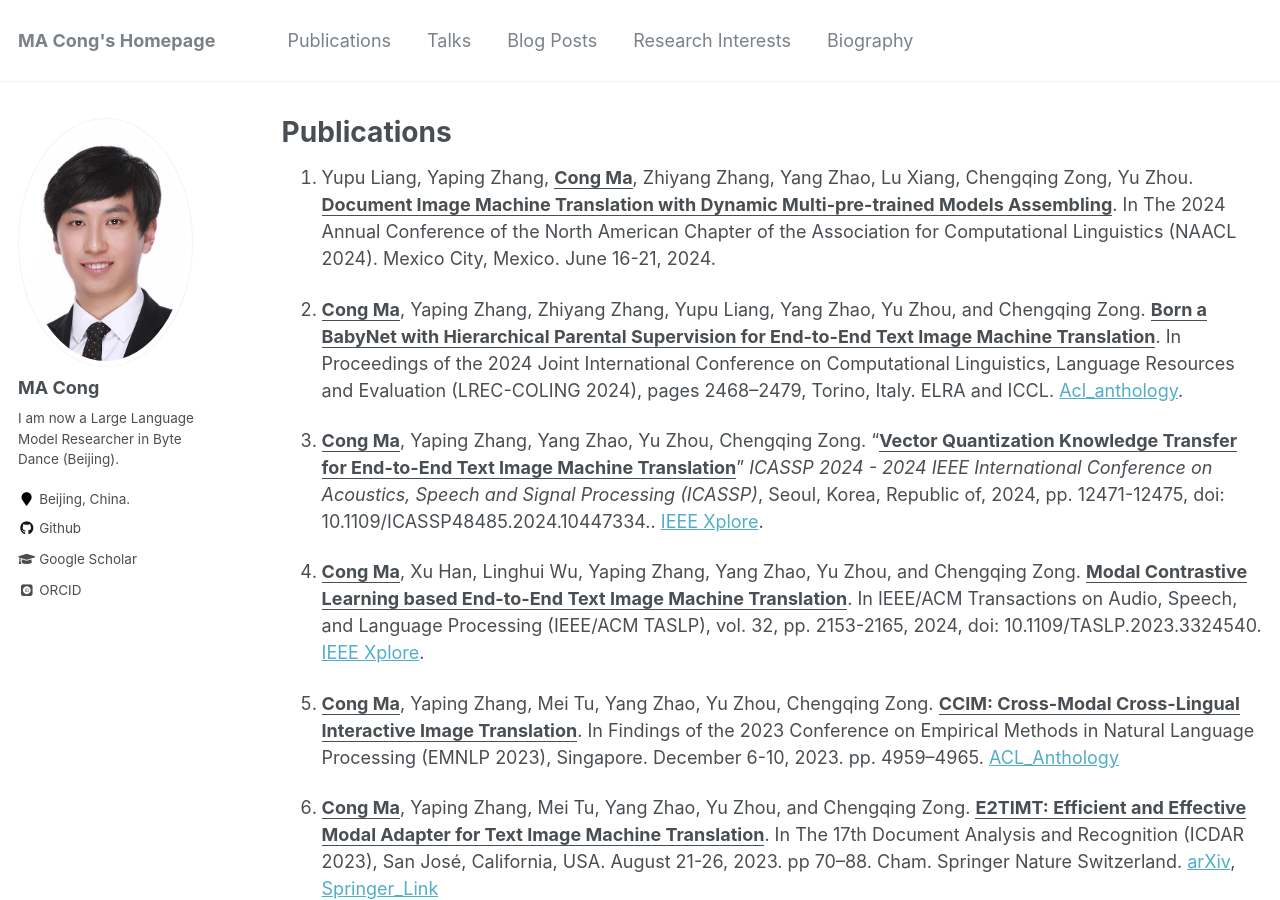
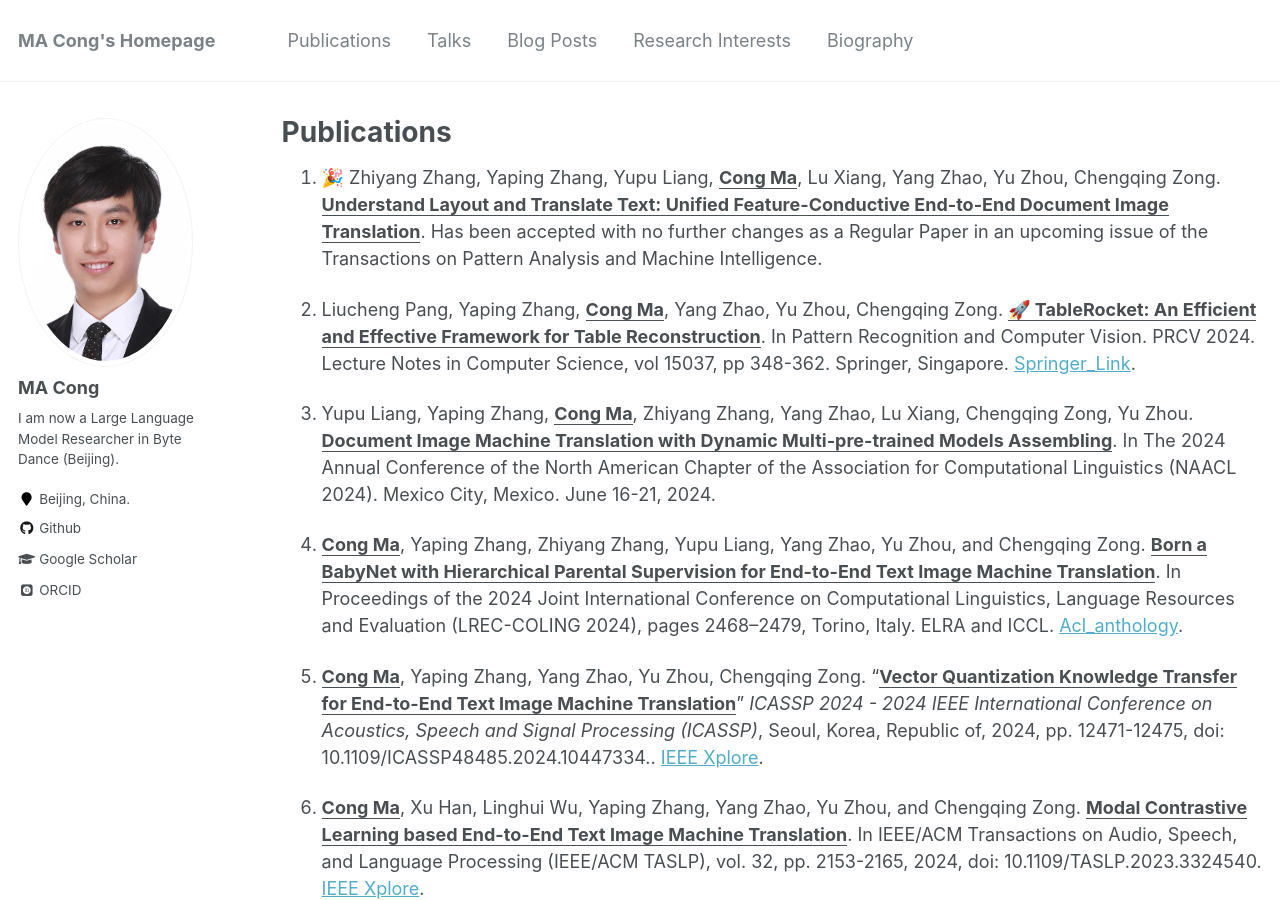
Before and after one commit to EriCongMa/ericongma.github.io, a Jekyll site: the page built from _pages/publications.md, in a window 1280 px wide and 900 px high. Built offline with Jekyll 4.4.1, drawn with Linux system fonts in a browser that asks for light colours; some web fonts are replaced.

Commit message:
macong:2025-01-12_16:59:06

```diff
--- a/_pages/publications.md
+++ b/_pages/publications.md
@@ -18,32 +18,36 @@ author_profile: true
 
 
 
-1. Yupu Liang, Yaping Zhang, **<u>Cong Ma</u>**, Zhiyang Zhang, Yang Zhao, Lu Xiang, Chengqing Zong, Yu Zhou. **<u>Document Image Machine Translation with Dynamic Multi-pre-trained Models Assembling</u>**. In The 2024 Annual Conference of the North American Chapter of the Association for Computational Linguistics (NAACL 2024). Mexico City, Mexico. June 16-21, 2024.
+1. 🎉  Zhiyang Zhang, Yaping Zhang, Yupu Liang, **<u>Cong Ma</u>**, Lu Xiang, Yang Zhao, Yu Zhou, Chengqing Zong. **<u>Understand Layout and Translate Text: Unified Feature-Conductive End-to-End Document Image Translation</u>**. Has been accepted with no further changes as a Regular Paper in an upcoming issue of the Transactions on Pattern Analysis and Machine Intelligence.
 
-2. **<u>Cong Ma</u>**, Yaping Zhang, Zhiyang Zhang, Yupu Liang, Yang Zhao, Yu Zhou, and Chengqing Zong. **<u>Born a BabyNet with Hierarchical Parental Supervision for End-to-End Text Image Machine Translation</u>**. In Proceedings of the 2024 Joint International Conference on Computational Linguistics, Language Resources and Evaluation (LREC-COLING 2024), pages 2468–2479, Torino, Italy. ELRA and ICCL. [Acl_anthology](https://aclanthology.org/2024.lrec-main.222/).
+2. Liucheng Pang, Yaping Zhang, **<u>Cong Ma</u>**, Yang Zhao, Yu Zhou, Chengqing Zong. **<u>🚀 TableRocket: An Efficient and Effective Framework for Table Reconstruction</u>**.  In Pattern Recognition and Computer Vision. PRCV 2024. Lecture Notes in Computer Science, vol 15037, pp 348-362. Springer, Singapore. [Springer_Link](https://doi.org/10.1007/978-981-97-8511-7_25).
 
-3. **<u>Cong Ma</u>**, Yaping Zhang, Yang Zhao, Yu Zhou, Chengqing Zong. "**<u>Vector Quantization Knowledge Transfer for End-to-End Text Image Machine Translation</u>**" *ICASSP 2024 - 2024 IEEE International Conference on Acoustics, Speech and Signal Processing (ICASSP)*, Seoul, Korea, Republic of, 2024, pp. 12471-12475, doi: 10.1109/ICASSP48485.2024.10447334..  [IEEE Xplore](https://ieeexplore.ieee.org/document/10447334).
+3. Yupu Liang, Yaping Zhang, **<u>Cong Ma</u>**, Zhiyang Zhang, Yang Zhao, Lu Xiang, Chengqing Zong, Yu Zhou. **<u>Document Image Machine Translation with Dynamic Multi-pre-trained Models Assembling</u>**. In The 2024 Annual Conference of the North American Chapter of the Association for Computational Linguistics (NAACL 2024). Mexico City, Mexico. June 16-21, 2024.
 
-4. **<u>Cong Ma</u>**, Xu Han, Linghui Wu, Yaping Zhang, Yang Zhao, Yu Zhou, and Chengqing Zong. **<u>Modal Contrastive Learning based End-to-End Text Image Machine Translation</u>**. In IEEE/ACM Transactions on Audio, Speech, and Language Processing (IEEE/ACM TASLP), vol. 32, pp. 2153-2165, 2024, doi: 10.1109/TASLP.2023.3324540.  [IEEE Xplore](https://ieeexplore.ieee.org/document/10284997/).
+4. **<u>Cong Ma</u>**, Yaping Zhang, Zhiyang Zhang, Yupu Liang, Yang Zhao, Yu Zhou, and Chengqing Zong. **<u>Born a BabyNet with Hierarchical Parental Supervision for End-to-End Text Image Machine Translation</u>**. In Proceedings of the 2024 Joint International Conference on Computational Linguistics, Language Resources and Evaluation (LREC-COLING 2024), pages 2468–2479, Torino, Italy. ELRA and ICCL. [Acl_anthology](https://aclanthology.org/2024.lrec-main.222/).
 
-5. **<u>Cong Ma</u>**, Yaping Zhang, Mei Tu, Yang Zhao, Yu Zhou, Chengqing Zong. **<u>CCIM: Cross-Modal Cross-Lingual Interactive Image Translation</u>**. In Findings of the 2023 Conference on Empirical Methods in Natural Language Processing (EMNLP 2023), Singapore. December 6-10, 2023. pp. 4959–4965. [ACL_Anthology](https://aclanthology.org/2023.findings-emnlp.330/)
+5. **<u>Cong Ma</u>**, Yaping Zhang, Yang Zhao, Yu Zhou, Chengqing Zong. "**<u>Vector Quantization Knowledge Transfer for End-to-End Text Image Machine Translation</u>**" *ICASSP 2024 - 2024 IEEE International Conference on Acoustics, Speech and Signal Processing (ICASSP)*, Seoul, Korea, Republic of, 2024, pp. 12471-12475, doi: 10.1109/ICASSP48485.2024.10447334..  [IEEE Xplore](https://ieeexplore.ieee.org/document/10447334).
 
-6. **<u>Cong Ma</u>**, Yaping Zhang, Mei Tu, Yang Zhao, Yu Zhou, and Chengqing Zong. **<u>E2TIMT: Efficient and Effective Modal Adapter for Text Image Machine Translation</u>**. In The 17th Document Analysis and Recognition (ICDAR 2023), San José, California, USA. August 21-26, 2023. pp 70–88. Cham. Springer Nature Switzerland.  [arXiv](https://arxiv.org/abs/2305.05166), [Springer_Link](https://link.springer.com/chapter/10.1007/978-3-031-41731-3_5)
+6. **<u>Cong Ma</u>**, Xu Han, Linghui Wu, Yaping Zhang, Yang Zhao, Yu Zhou, and Chengqing Zong. **<u>Modal Contrastive Learning based End-to-End Text Image Machine Translation</u>**. In IEEE/ACM Transactions on Audio, Speech, and Language Processing (IEEE/ACM TASLP), vol. 32, pp. 2153-2165, 2024, doi: 10.1109/TASLP.2023.3324540.  [IEEE Xplore](https://ieeexplore.ieee.org/document/10284997/).
 
-7. **<u>Cong Ma</u>**, Yaping Zhang, Mei Tu, Yang Zhao, Yu Zhou, and Chengqing Zong. **<u>Multi-Teacher Knowledge Distillation for End-to-End Text Image Machine Translation</u>**. In The 17th Document Analysis and Recognition (ICDAR 2023), San José, California, USA. August 21-26, 2023. pp. 484–501, Cham. Springer Nature Switzerland. (**Oral Paper**) [arXiv](https://arxiv.org/abs/2305.05226), [Springer_Link](https://link.springer.com/chapter/10.1007/978-3-031-41676-7_28)
+7. **<u>Cong Ma</u>**, Yaping Zhang, Mei Tu, Yang Zhao, Yu Zhou, Chengqing Zong. **<u>CCIM: Cross-Modal Cross-Lingual Interactive Image Translation</u>**. In Findings of the 2023 Conference on Empirical Methods in Natural Language Processing (EMNLP 2023), Singapore. December 6-10, 2023. pp. 4959–4965. [ACL_Anthology](https://aclanthology.org/2023.findings-emnlp.330/)
 
-8. **<u>Cong Ma</u>**, Yaping Zhang, Mei Tu, Xu Han, Linghui Wu, Yang Zhao, Yu Zhou. **<u>Improving End-to-End Text Image Translation From the Auxiliary Text Translation Task</u>**. In Proceedings of the 26th International Conference on Pattern Recognition (ICPR 2022), Virtually, Montréal Québec, Canada. August 21-25, 2022. pp.1664-1670. [arXiv](http://arxiv.org/abs/2210.03887), [IEEE Xplore](https://ieeexplore.ieee.org/document/9956695/), [GitHub](https://github.com/EriCongMa/E2E_TIT_With_MT).
+8. **<u>Cong Ma</u>**, Yaping Zhang, Mei Tu, Yang Zhao, Yu Zhou, and Chengqing Zong. **<u>E2TIMT: Efficient and Effective Modal Adapter for Text Image Machine Translation</u>**. In The 17th Document Analysis and Recognition (ICDAR 2023), San José, California, USA. August 21-26, 2023. pp 70–88. Cham. Springer Nature Switzerland.  [arXiv](https://arxiv.org/abs/2305.05166), [Springer_Link](https://link.springer.com/chapter/10.1007/978-3-031-41731-3_5)
 
-9. Qian Wang, Yuchen Liu, **<u>Cong Ma</u>**, Yu Lu, Yining Wang, Long Zhou, Yang Zhao, Jiajun Zhang, Chengqing Zong. [**CASIA’s System for IWSLT 2020 Open Domain Translation**](https://www.aclweb.org/anthology/2020.iwslt-1.15/). In Proceedings of the 17th International Conference on Spoken Language Translation(IWSLT), pages 130-139. July 9-10, 2020. [ACL Anthology](https://www.aclweb.org/anthology/2020.iwslt-1.15/).
+9. **<u>Cong Ma</u>**, Yaping Zhang, Mei Tu, Yang Zhao, Yu Zhou, and Chengqing Zong. **<u>Multi-Teacher Knowledge Distillation for End-to-End Text Image Machine Translation</u>**. In The 17th Document Analysis and Recognition (ICDAR 2023), San José, California, USA. August 21-26, 2023. pp. 484–501, Cham. Springer Nature Switzerland. (**Oral Paper**) [arXiv](https://arxiv.org/abs/2305.05226), [Springer_Link](https://link.springer.com/chapter/10.1007/978-3-031-41676-7_28)
 
-10. Yang Zhao, Long Zhou, Qian Wang, **<u>Cong Ma</u>**, Yuchen Liu, Yining Wang, Lu Xiang, Jiajun Zhang, Yu Zhou, Chengqing Zong. **<u>Research on Low-Resource Ethnic-to-Chinese Neural Machine Translation</u>**. In The 15th China Conference on Machine Translation, CCMT 2019.
+10. **<u>Cong Ma</u>**, Yaping Zhang, Mei Tu, Xu Han, Linghui Wu, Yang Zhao, Yu Zhou. **<u>Improving End-to-End Text Image Translation From the Auxiliary Text Translation Task</u>**. In Proceedings of the 26th International Conference on Pattern Recognition (ICPR 2022), Virtually, Montréal Québec, Canada. August 21-25, 2022. pp.1664-1670. [arXiv](http://arxiv.org/abs/2210.03887), [IEEE Xplore](https://ieeexplore.ieee.org/document/9956695/), [GitHub](https://github.com/EriCongMa/E2E_TIT_With_MT).
 
-11. ZHAO Yang, ZHOU Long, WANG Qian, **<u>MA Cong</u>**, LIU Yuchen, WANG Yining, XIANG Lu, ZHANG Jiajun, ZHOU Yu, ZONG Chengqing. The Study on Ethnic-to-Chinese Scare-Resource Neural Machine Translation. In the Journal of Jiangxi Normal University (Natural Science), 2019, vol. 43, no. 6, pp. 630-637.
+11. Qian Wang, Yuchen Liu, **<u>Cong Ma</u>**, Yu Lu, Yining Wang, Long Zhou, Yang Zhao, Jiajun Zhang, Chengqing Zong. [**CASIA’s System for IWSLT 2020 Open Domain Translation**](https://www.aclweb.org/anthology/2020.iwslt-1.15/). In Proceedings of the 17th International Conference on Spoken Language Translation(IWSLT), pages 130-139. July 9-10, 2020. [ACL Anthology](https://www.aclweb.org/anthology/2020.iwslt-1.15/).
+
+12. Yang Zhao, Long Zhou, Qian Wang, **<u>Cong Ma</u>**, Yuchen Liu, Yining Wang, Lu Xiang, Jiajun Zhang, Yu Zhou, Chengqing Zong. **<u>Research on Low-Resource Ethnic-to-Chinese Neural Machine Translation</u>**. In The 15th China Conference on Machine Translation, CCMT 2019.
+
+13. ZHAO Yang, ZHOU Long, WANG Qian, **<u>MA Cong</u>**, LIU Yuchen, WANG Yining, XIANG Lu, ZHANG Jiajun, ZHOU Yu, ZONG Chengqing. The Study on Ethnic-to-Chinese Scare-Resource Neural Machine Translation. In the Journal of Jiangxi Normal University (Natural Science), 2019, vol. 43, no. 6, pp. 630-637.
     - 赵阳, 周龙, 王迁, **<u>马聪</u>**, 刘宇宸, 王亦宁, 向露, 张家俊, 周玉, 宗成庆. [**民汉稀缺资源神经机器翻译技术研究**](http://d.wanfangdata.com.cn/periodical/jxsfdxxb201906012) [J]. 江西师范大学学报(自然科学版), 2019, 043(006):630-637.[万方论文链接](http://d.wanfangdata.com.cn/periodical/jxsfdxxb201906012).
 
-12. H. Li, J. Zhu, **<u>C. Ma</u>**, J. Zhang and C. Zong, "[**Read, Watch, Listen, and Summarize: Multi-Modal Summarization for Asynchronous Text, Image, Audio and Video**](https://github.com/EriCongMa/Publications-of-EriC.MA/blob/master/Journal_Papers/2018-TKDE-CongMa.pdf)" in *IEEE Transactions on Knowledge and Data Engineering*, vol. 31, no. 5, pp. 996-1009, 1 May 2019. [IEEE_Xplore](https://ieeexplore.ieee.org/document/8387512?arnumber=8387512&source=authoralert).
+14. H. Li, J. Zhu, **<u>C. Ma</u>**, J. Zhang and C. Zong, "[**Read, Watch, Listen, and Summarize: Multi-Modal Summarization for Asynchronous Text, Image, Audio and Video**](https://github.com/EriCongMa/Publications-of-EriC.MA/blob/master/Journal_Papers/2018-TKDE-CongMa.pdf)" in *IEEE Transactions on Knowledge and Data Engineering*, vol. 31, no. 5, pp. 996-1009, 1 May 2019. [IEEE_Xplore](https://ieeexplore.ieee.org/document/8387512?arnumber=8387512&source=authoralert).
 
-13. Haoran Li, Junnan Zhu, **<u>Cong Ma</u>**, Jiajun Zhang and Chengqing Zong. [**Multi-modal Summarization for Asynchronous Collection of Text, Image, Audio and Video**](https://aclanthology.org/D17-1114.pdf). *In Proceedings of the 2017 Conference on Empirical Methods in Natural Language Processing (EMNLP-17), Copenhagen, Denmark. September 9-11, 2017, pp. 1103--1113.* [ACL Anthology](https://aclanthology.org/D17-1114.pdf).
+15. Haoran Li, Junnan Zhu, **<u>Cong Ma</u>**, Jiajun Zhang and Chengqing Zong. [**Multi-modal Summarization for Asynchronous Collection of Text, Image, Audio and Video**](https://aclanthology.org/D17-1114.pdf). *In Proceedings of the 2017 Conference on Empirical Methods in Natural Language Processing (EMNLP-17), Copenhagen, Denmark. September 9-11, 2017, pp. 1103--1113.* [ACL Anthology](https://aclanthology.org/D17-1114.pdf).
 
 ---
 
```
Also changed, not shown: _pages/about.md (+19 -15 lines), _pages/cv.md (+14 -11 lines), _pages/research.md (+2 -1 lines), 1 other file.
